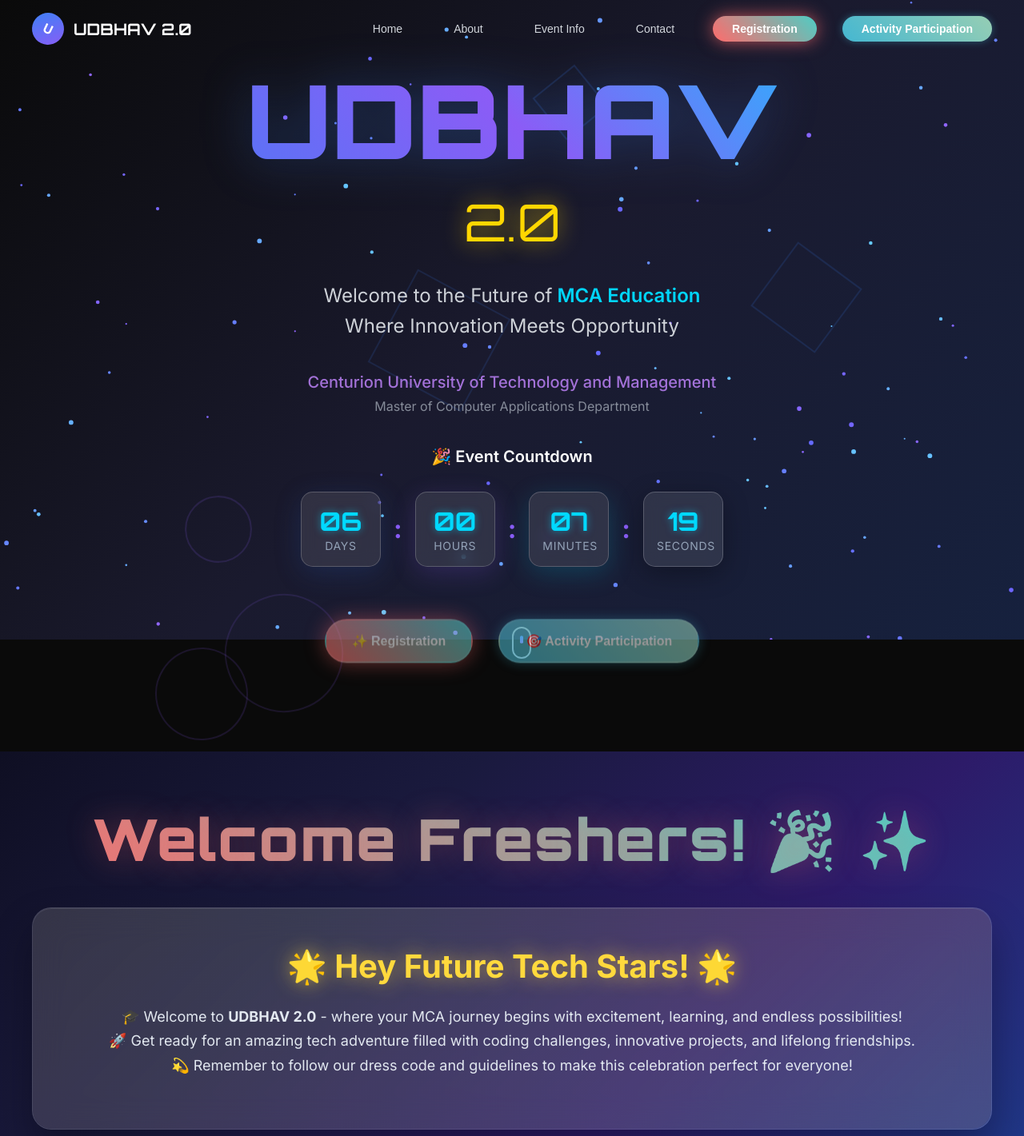
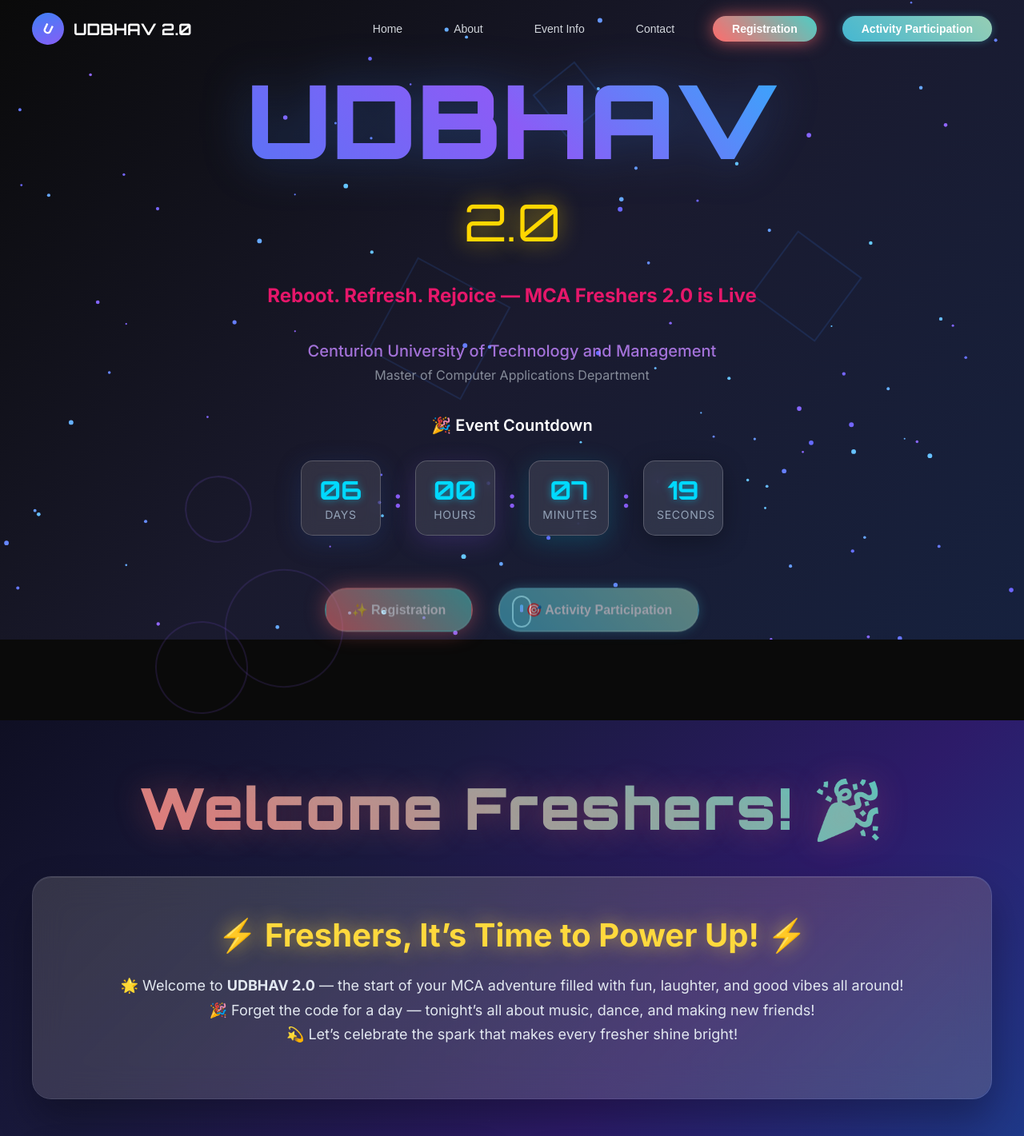
Before and after one commit to nxtman0z/freshers, a React (Create React App) app: page / in a window 1280 px wide. Shown: the top 1421 px of the page at 80% size. Built offline with nearby package versions, Linux system fonts and the light colour scheme.

Commit message:
Update hero section message to 'Reboot. Refresh. Rejoice — MCA Freshers 2.0 is Live' in bold black color

```diff
--- a/src/components/AboutSection.js
+++ b/src/components/AboutSection.js
@@ -176,7 +176,7 @@
             backgroundPosition: ['0% 50%', '100% 50%', '0% 50%'],
           }}
         >
-          Welcome Freshers! 🎉 ✨
+          Welcome Freshers! 🎉
         </motion.h1>
 
         {/* Hero Message Box */}
@@ -218,15 +218,16 @@
     }}
     transition={{ duration: 2, repeat: Infinity }}
   >
-              🌟 Hey Future Tech Stars! 🌟
+    ⚡ Freshers, It’s Time to Power Up! ⚡
   </motion.h2>
 
   <div style={aboutStyles.heroMessage}>
-              <p>🎓 Welcome to <strong>UDBHAV 2.0</strong> - where your MCA journey begins with excitement, learning, and endless possibilities!</p>
-              <p>🚀 Get ready for an amazing tech adventure filled with coding challenges, innovative projects, and lifelong friendships.</p>
-              <p>💫 Remember to follow our dress code and guidelines to make this celebration perfect for everyone!</p>
+    <p>🌟 Welcome to <strong>UDBHAV 2.0</strong> — the start of your MCA adventure filled with fun, laughter, and good vibes all around!</p>
+    <p>🎉 Forget the code for a day — tonight’s all about music, dance, and making new friends!</p>
+    <p>💫 Let’s celebrate the spark that makes every fresher shine bright!</p>
   </div>
 </div>
+
         </motion.div>
 
         {/* Cards Container */}
--- a/src/components/HeroSection.js
+++ b/src/components/HeroSection.js
@@ -264,15 +264,17 @@
 
         {/* Subtitle */}
         <motion.p
-          style={heroStyles.description}
+          style={{
+            ...heroStyles.description,
+            color: '#eb176cff',
+            fontWeight: 'bold',
+            textShadow: 'none',
+          }}
           initial={{ y: 40, opacity: 0 }}
           animate={{ y: 0, opacity: 1 }}
           transition={{ duration: 0.8, delay: 0.7 }}
         >
-          Welcome to the Future of
-          <span style={heroStyles.highlight}> MCA Education</span>
-          <br />
-          Where Innovation Meets Opportunity
+          Reboot. Refresh. Rejoice — MCA Freshers 2.0 is Live
         </motion.p>
 
         {/* University name */}
```
Lines whose indentation alone changed are shown as unchanged.
